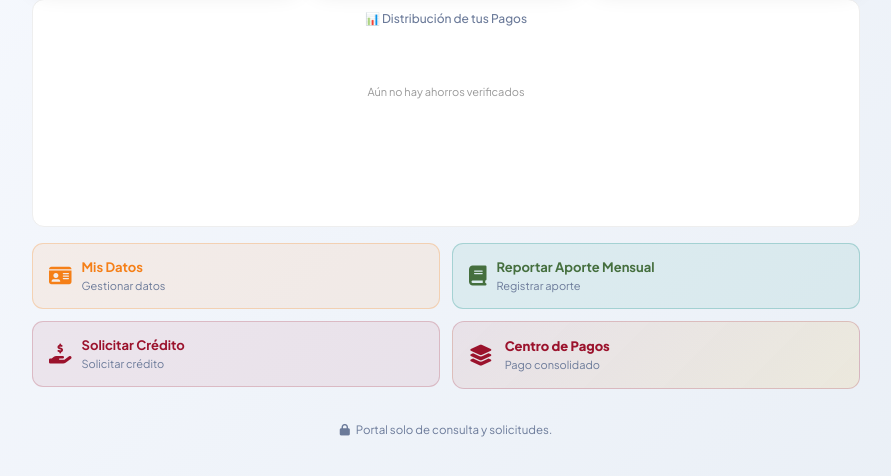
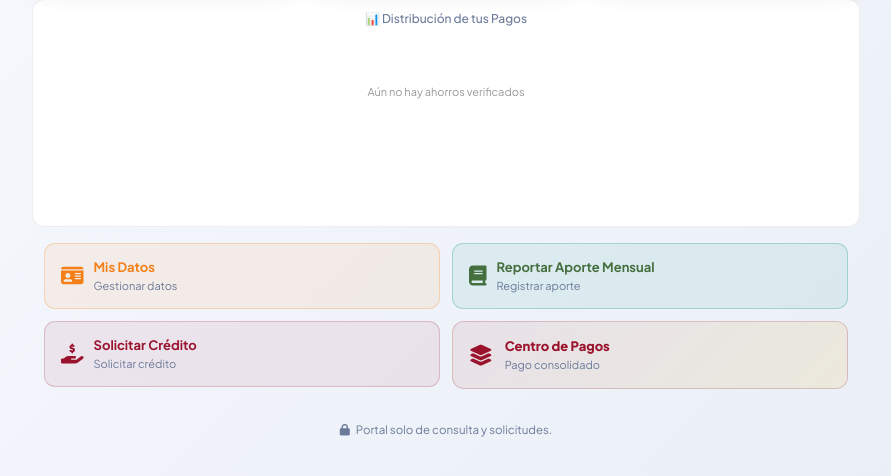
Before and after one commit to cacbailarines-tech/Coop_bailarines, a Django app: template templates/portal/inicio.html in a window 1280 px wide. Shown: the part 231-707 px from the top of the page, without its empty margins (194-1085 px from the left). Run offline with Django 5.2, Linux system fonts and the light colour scheme; the template is opened without the code that fills it, so the values that code supplies are empty; some libraries are stand-ins or nearby versions.

Commit message:
UI: Agregar padding lateral a los botones de inicio

```diff
--- a/templates/portal/inicio.html
+++ b/templates/portal/inicio.html
@@ -134,7 +134,7 @@
   {% endif %}
 {% endif %}
 
-<div style="display:grid;grid-template-columns:1fr 1fr;gap:12px;margin-top:8px;margin-bottom:32px;">
+<div style="display:grid;grid-template-columns:1fr 1fr;gap:12px;margin-top:8px;margin-bottom:32px;padding:0 12px;">
   <a href="{% url 'portal_mis_datos' %}" style="text-decoration:none;">
     <div style="background:rgba(245,127,23,0.08);border:1.5px solid rgba(245,127,23,0.25);border-radius:11px;padding:14px 16px;display:flex;align-items:center;gap:10px;">
       <i class="fas fa-id-card" style="font-size:20px;color:var(--warning);"></i>
```
